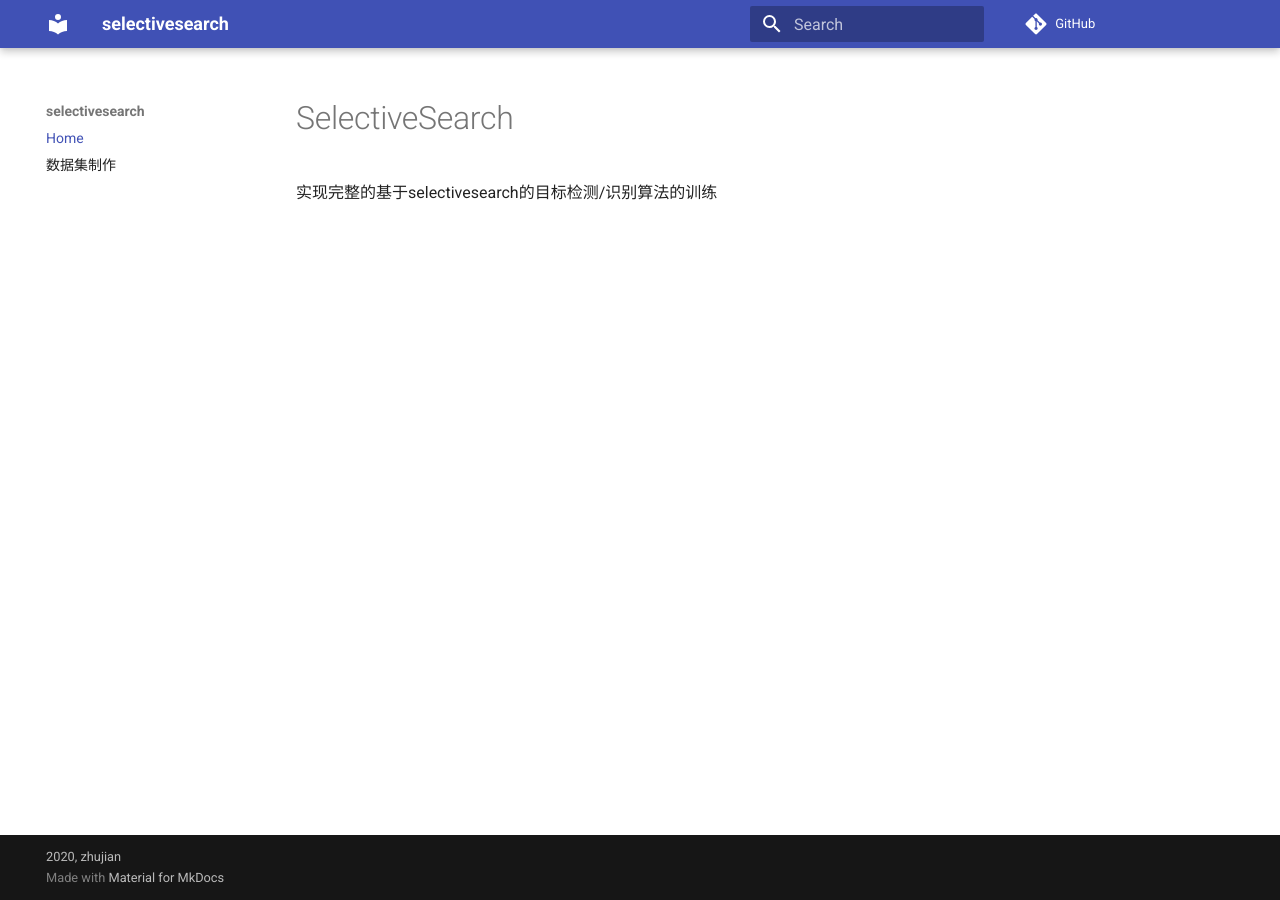
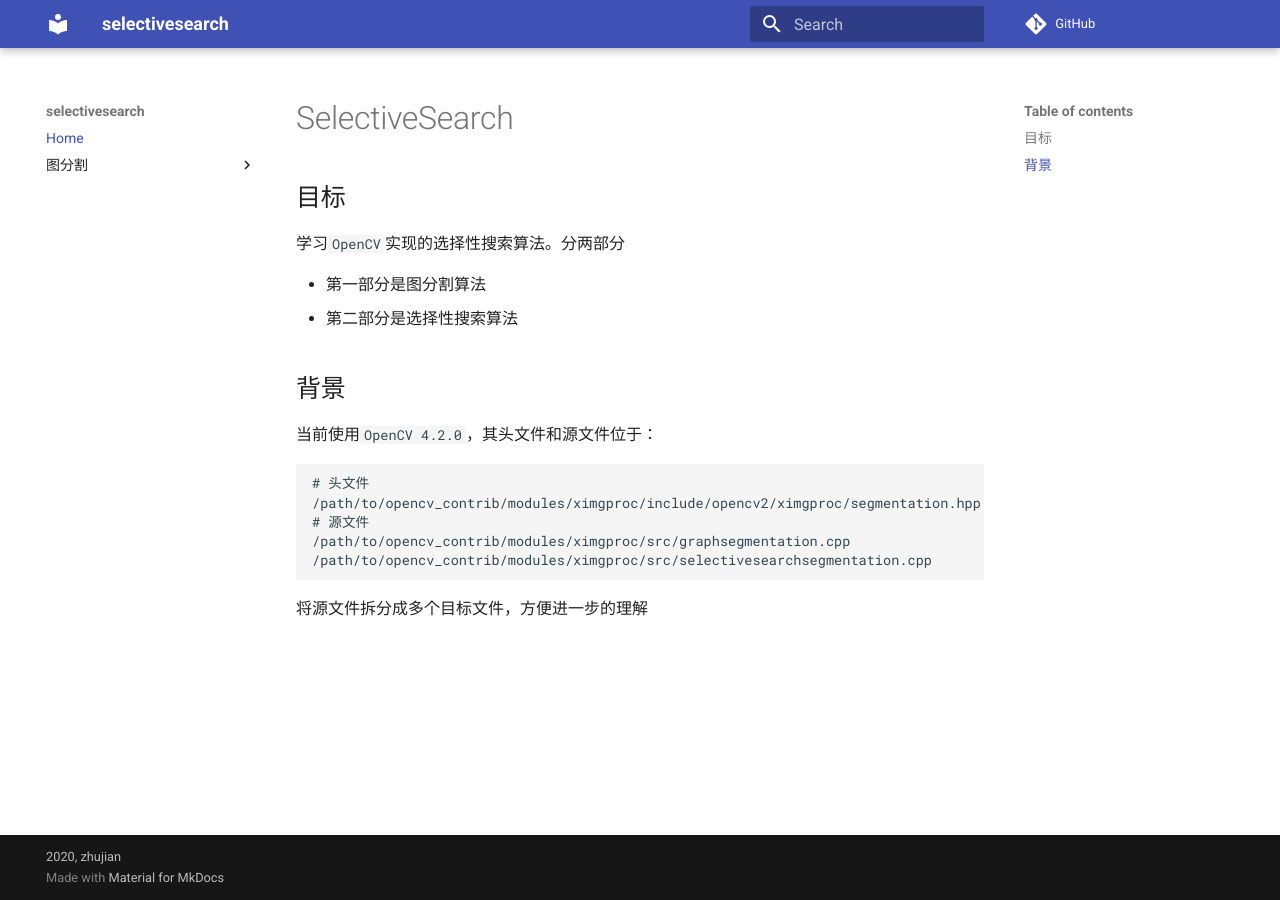
Before and after one commit to object-detection-algorithm/selectivesearch, an MkDocs documentation site: the page built from docs/index.md, in a window 1280 px wide. Built offline with MkDocs 1.6.1 and Material for MkDocs 9.7.7, drawn with Linux system fonts in a browser that asks for light colours; comment, search, counter and statistics services are not loaded.

Commit message:
docs(selectivesearch): 引言

````diff
--- a/docs/index.md
+++ b/docs/index.md
@@ -1,3 +1,22 @@
 # SelectiveSearch
 
-实现完整的基于selectivesearch的目标检测/识别算法的训练
+## 目标
+
+学习`OpenCV`实现的选择性搜索算法。分两部分
+
+* 第一部分是图分割算法
+* 第二部分是选择性搜索算法
+
+## 背景
+
+当前使用`OpenCV 4.2.0`，其头文件和源文件位于：
+
+```
+# 头文件
+/path/to/opencv_contrib/modules/ximgproc/include/opencv2/ximgproc/segmentation.hpp
+# 源文件
+/path/to/opencv_contrib/modules/ximgproc/src/graphsegmentation.cpp
+/path/to/opencv_contrib/modules/ximgproc/src/selectivesearchsegmentation.cpp
+```
+
+将源文件拆分成多个目标文件，方便进一步的理解
--- a/mkdocs.yml
+++ b/mkdocs.yml
@@ -30,4 +30,5 @@ extra_javascript:
 # 导航
 nav:
     - Home: index.md
-    - '数据集制作': '数据集制作.md'
+    - 图分割:
+        - '源码解析': './源码解析-图分割.md'
````
Also changed, not shown: docs/源码解析-图分割.md (added, +10 -0 lines).
